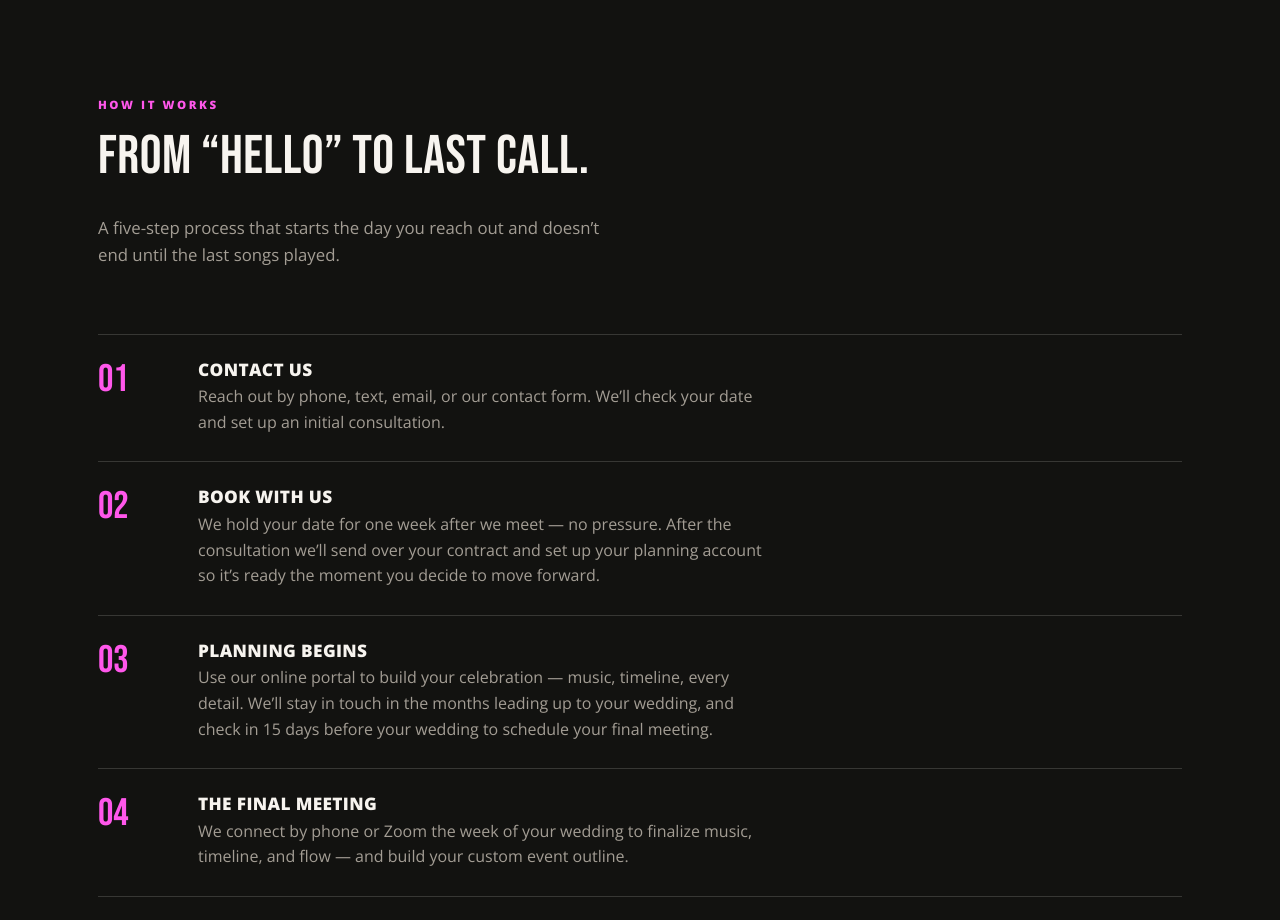
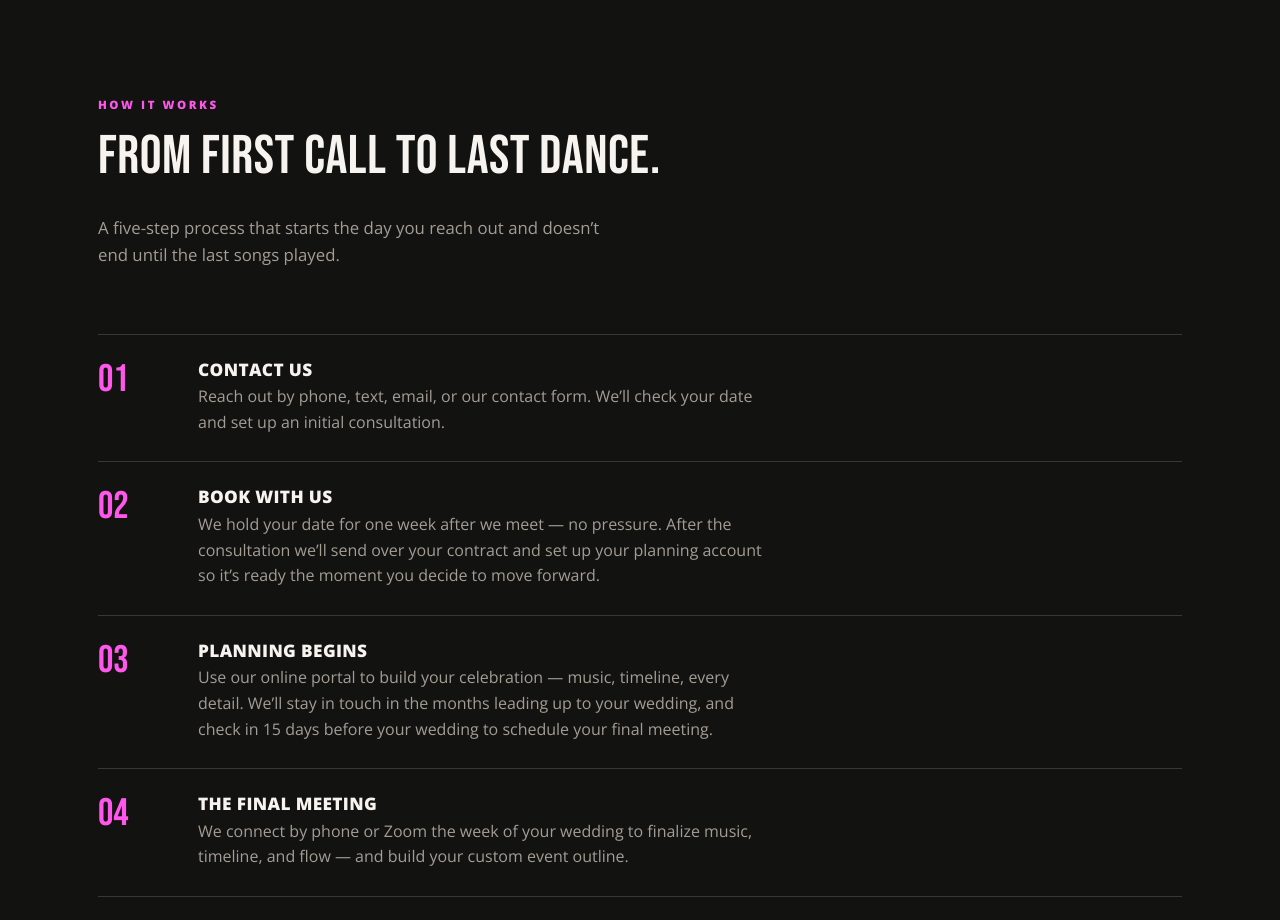
Before and after one commit to austinfancy/fancydjs, a plain HTML site: page index.html in a window 1280 px wide. Shown: the part 1560-2480 px from the top of the page. Drawn offline with Linux system fonts and the light colour scheme.

Commit message:
Update How It Works headline to "From first call to last dance."

```diff
--- a/index.html
+++ b/index.html
@@ -202,7 +202,7 @@
     <div class="wrap">
       <div class="section-head">
         <span class="eyebrow">How It Works</span>
-        <h2>From &ldquo;hello&rdquo; to last call.</h2>
+        <h2>From first call to last dance.</h2>
         <p>A five-step process that starts the day you reach out and doesn&rsquo;t end until the last songs played.</p>
       </div>
       <div class="timeline">
```
